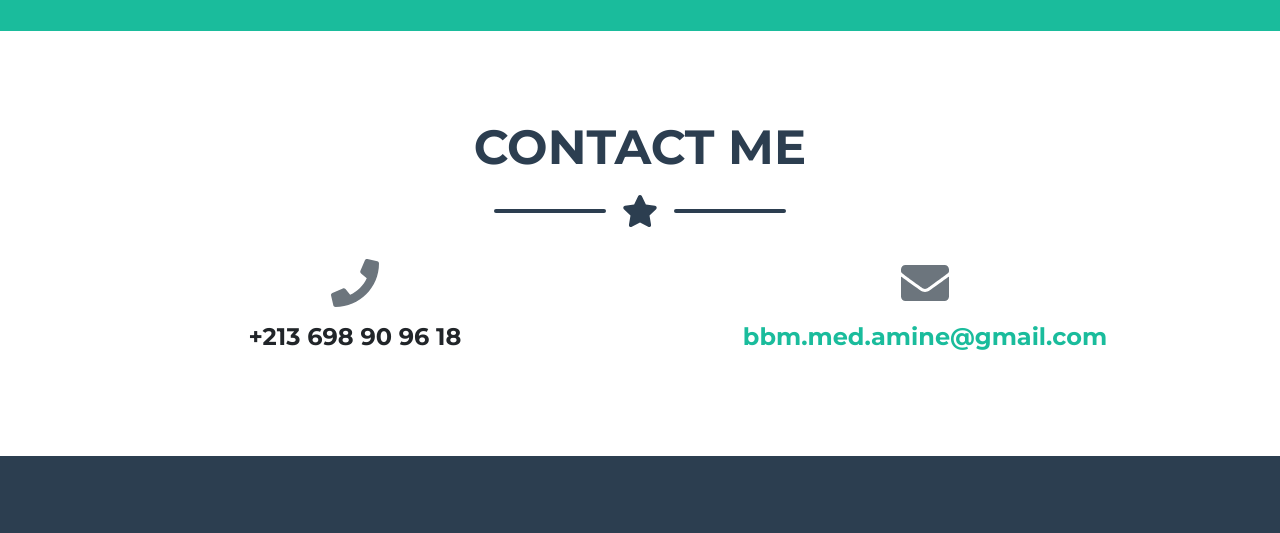
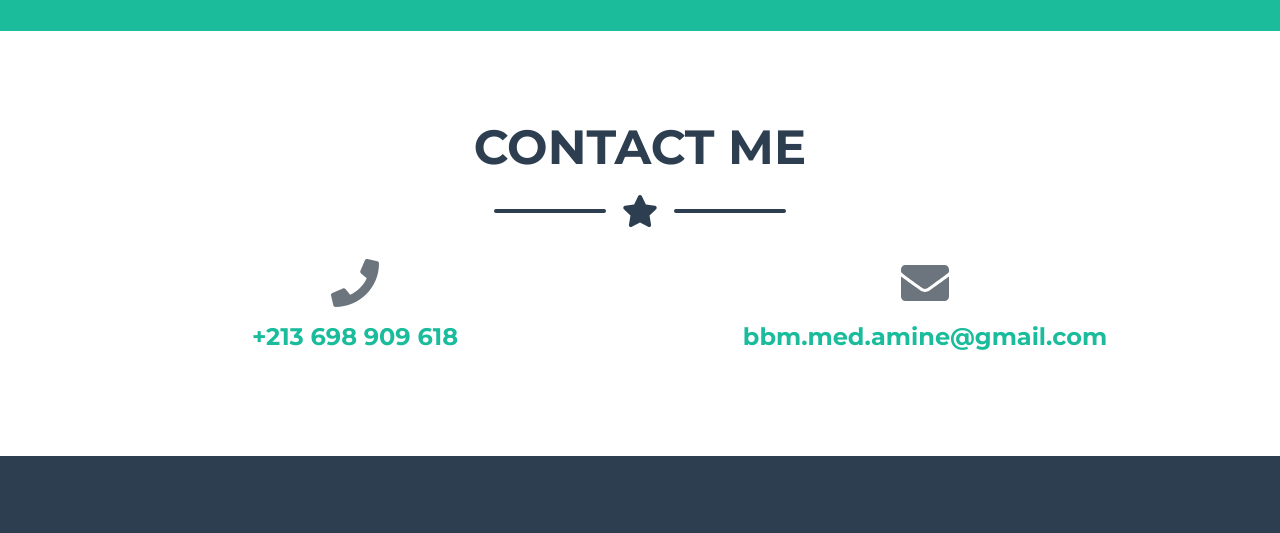
Before and after one commit to bbm213/portfolio, a plain HTML site: page index.html in a window 1280 px wide. Shown: the part 2031-2564 px from the top of the page. Drawn offline with nearby package versions, Linux system fonts and the light colour scheme.

Commit message:
Add files via upload

```diff
--- a/index.html
+++ b/index.html
@@ -133,7 +133,7 @@
 			<div class="row">
             	<div class="col-lg-6 ml-auto text-center mb-5 mb-lg-0">
                 	<i class="fas fa-phone fa-3x mb-3 text-muted"></i>
-                	<h4><div>+213 698 90 96 18</div></h4>
+                	<h4><a class="d-block" href="tel:+213 698 909 618">+213 698 909 618</a></h4>
             	</div>
             	<div class="col-lg-6 mr-auto text-center">
                 	<i class="fas fa-envelope fa-3x mb-3 text-muted"></i><h4><a class="d-block" href="mailto:bbm.med.amine@gmail.com">bbm.med.amine@gmail.com</a></h4>
```
